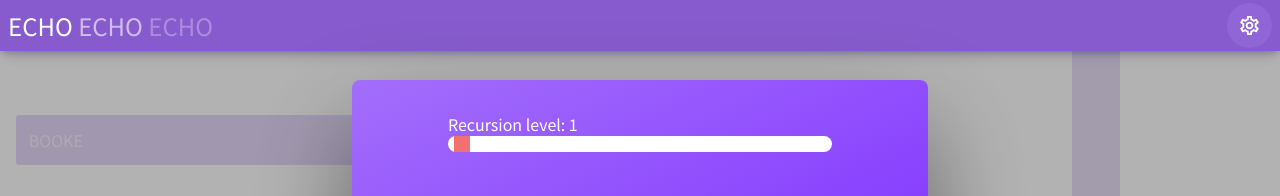
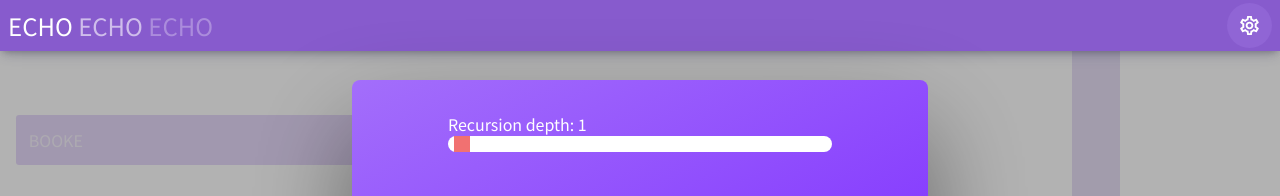
Before and after one commit to arj101/Echo-echo-echo, a Svelte app: page / in a window 1280 px wide. Both pictures are taken after a click on the button 1249 px from the left and 25 px from the top of the page. Shown: the top 196 px of the page. Built offline with nearby package versions, Linux system fonts and the light colour scheme.

Commit message:
rename recursion level to depth

```diff
--- a/src/App.svelte
+++ b/src/App.svelte
@@ -262,7 +262,7 @@
   >
     <div class="settings-options">
       <label class="settings-label" for="recurs-lvl-set"
-        >Recursion level: {recursionLevel}</label
+        >Recursion depth: {recursionLevel}</label
       >
       <input
         type="range"
```
